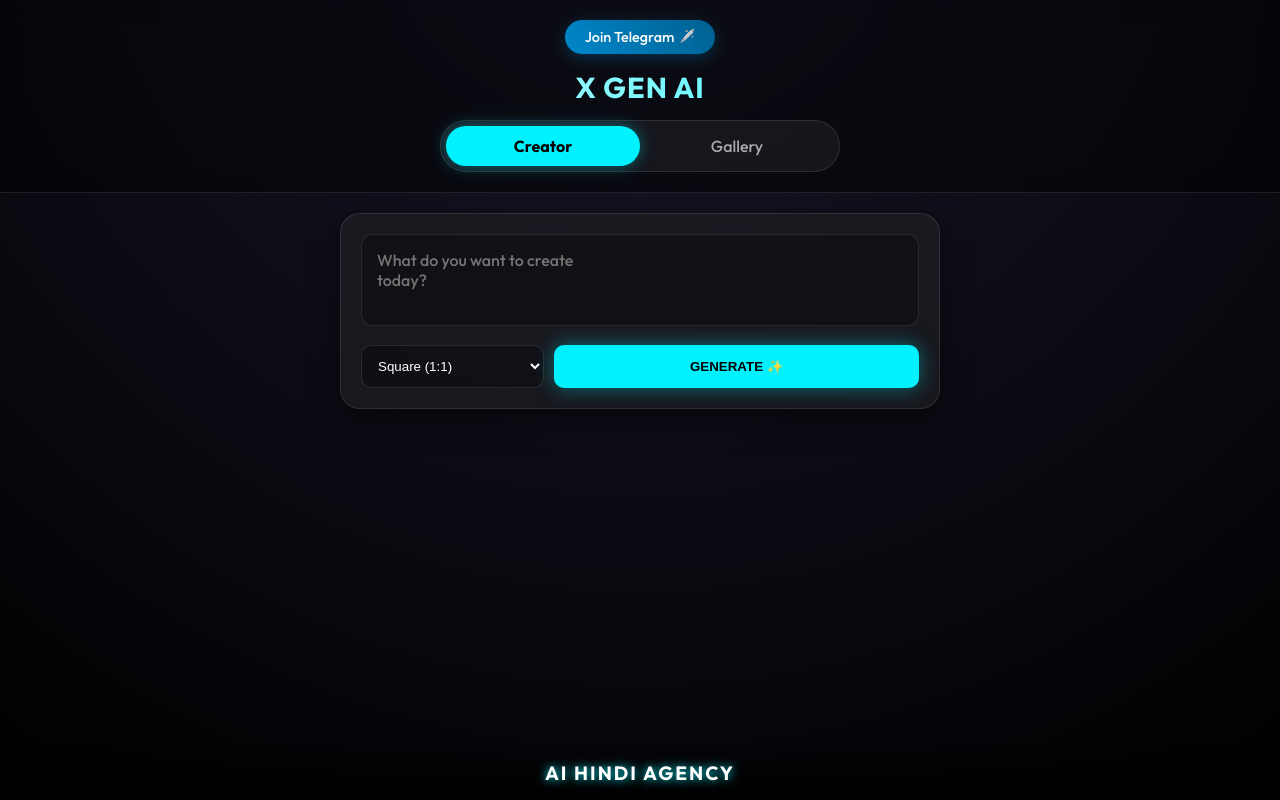
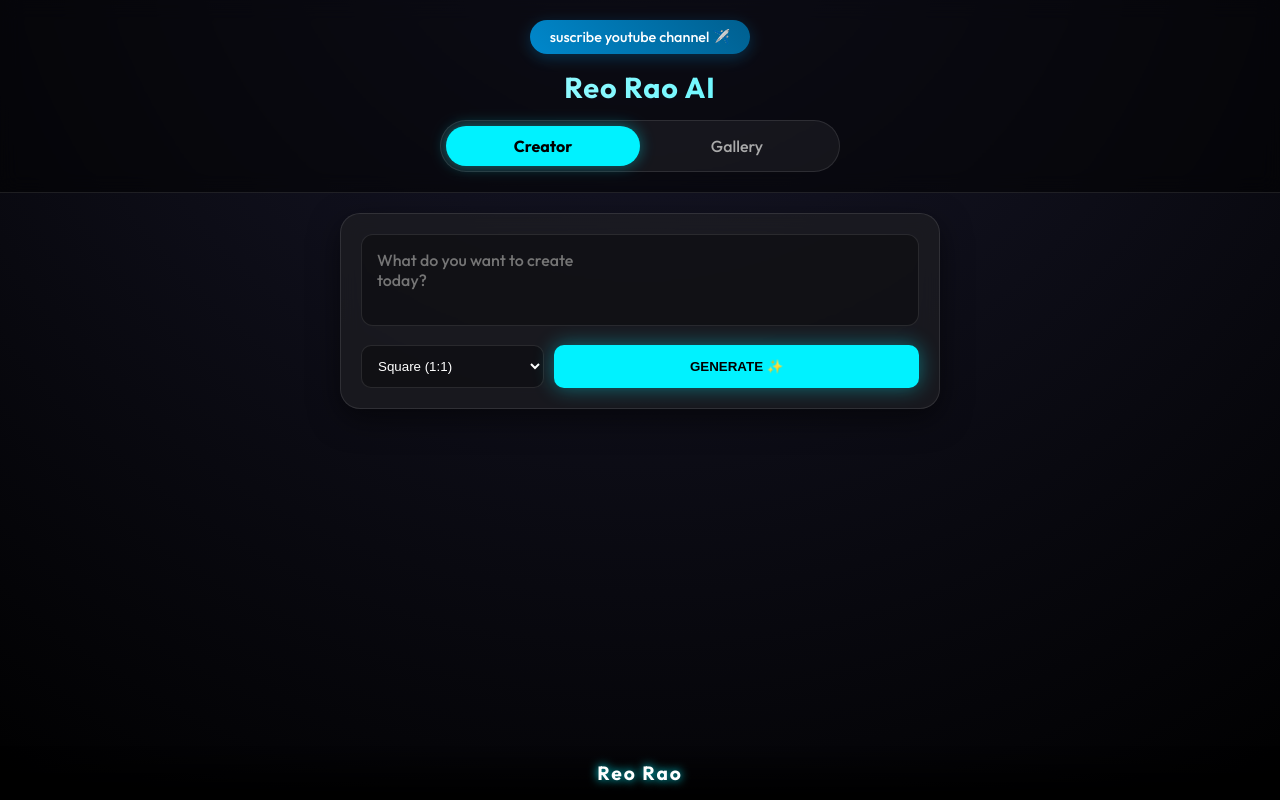
Before and after one commit to Yogeshkumar1st/Ai-image-generator-, a plain HTML site: page index.html in a window 1280 px wide. Drawn offline with Linux system fonts and the light colour scheme.

Commit message:
Update footer and header content in index.html

```diff
--- a/index.html
+++ b/index.html
@@ -430,8 +430,8 @@
 </head>
 <body>
 <div class="header">
-<a href="https://t.me/aihindiagency" target="_blank" class="tg-btn">Join Telegram ✈️</a>
-<h1>X GEN AI</h1>
+<a href="https://www.youtube.com/@MiniMinds-TV-y4u" target="_blank" class="tg-btn">suscribe youtube channel ✈️</a>
+<h1>Reo Rao AI</h1>
 <div class="tabs">
 <div class="tab active" onclick="switchTab('creator')">Creator</div>
 <div class="tab" onclick="switchTab('gallery')">Gallery</div>
@@ -472,7 +472,7 @@
 
 </div>
 
-<div class="footer">AI HINDI AGENCY</div>
+<div class="footer">Reo Rao </div>
 
 <script>
 
```
